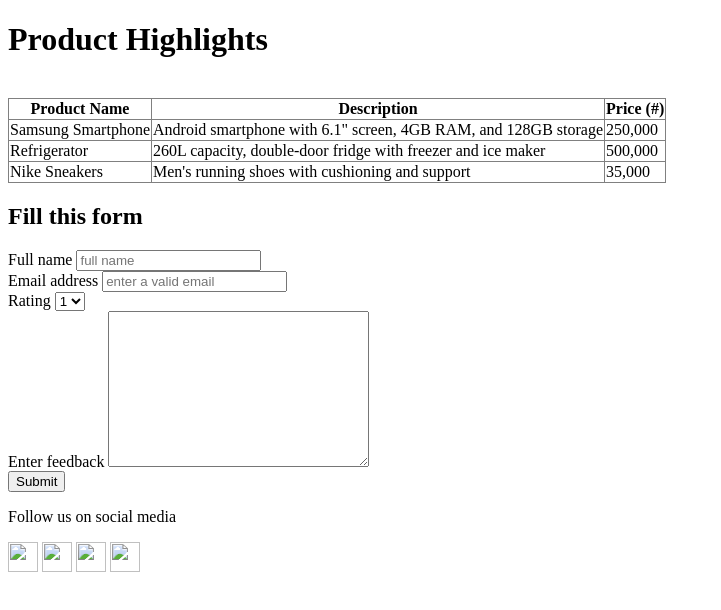
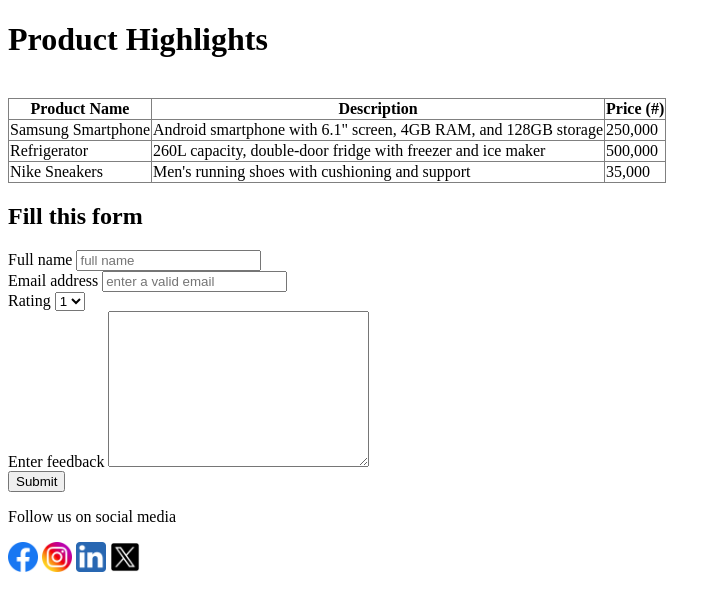
Before and after one commit to Debbypop/product-highlight, a plain HTML site: page index.html in a window 1280 px wide. Shown: the whole page, without its empty margins (0-721 px from the left). Drawn offline with Linux system fonts and the light colour scheme.

Commit message:
updated index.html

```diff
--- a/index.html
+++ b/index.html
@@ -86,10 +86,10 @@
             <footer>
 
                 <p>Follow us on social media</p>
-                <a href="https://www.facebook.com" target="_blank"><img src="/Icon/facebook icon.png" type="png" width="30" height="30"></a>
-                <a href="https://www.instagram.com" target="_blank"><img src="/Icon/instagram icon.png" type="png" width="30" height="30"></a>
-                <a href="https://www.linkedin.com" target="_blank"><img src="/Icon/linkedin icon.png" type="png" width="30" height="30"></a>
-                <a href="https://www.twitter.com" target="_blank"><img src="/Icon/twitter icon.png" type="png" width="30" height="30"></a>
+                <a href="https://www.facebook.com" target="_blank"><img src="/icon/facebook.png" type="png" width="30" height="30"></a>
+                <a href="https://www.instagram.com" target="_blank"><img src="/icon/instagram.png" type="png" width="30" height="30"></a>
+                <a href="https://www.linkedin.com" target="_blank"><img src="/icon/linkedin.png" type="png" width="30" height="30"></a>
+                <a href="https://www.twitter.com" target="_blank"><img src="/icon/twitter.png" type="png" width="30" height="30"></a>
 
             </footer>
         </div>
```
Also changed, not shown: icon/facebook.png (added), icon/instagram.png (added), icon/linkedin.png (added), icon/twitter.png (added), 3 other files.
